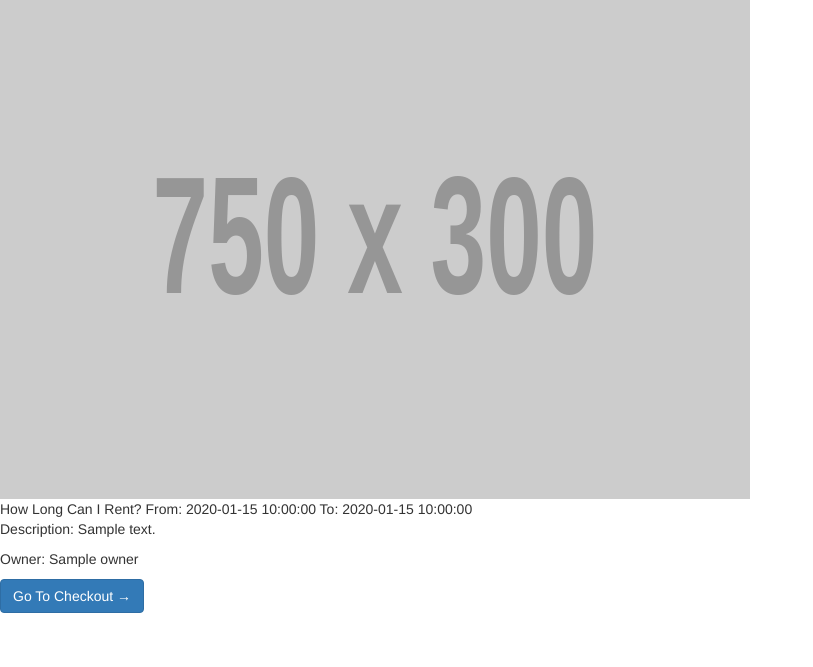
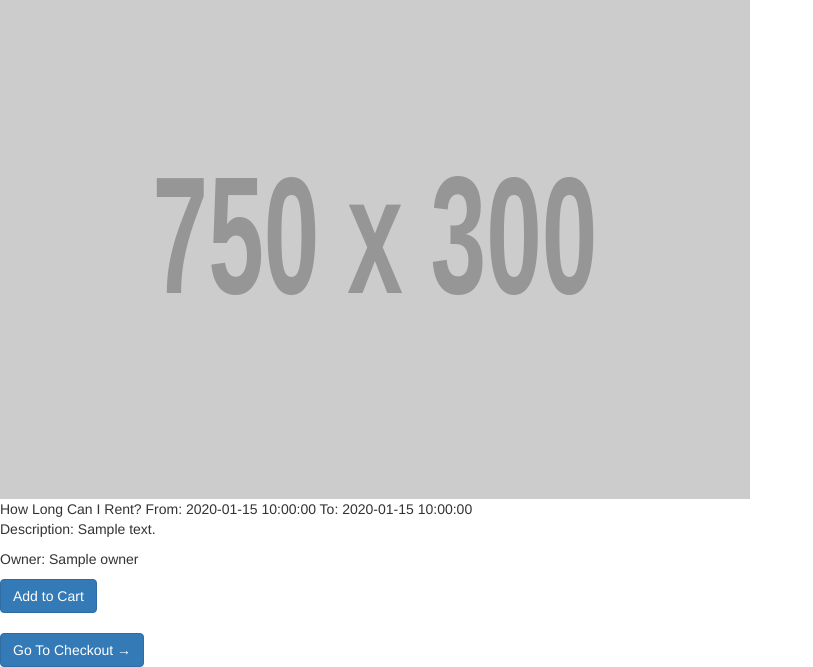
Before and after one commit to nyajallen/CSCI4710_6710_Group11, a Flask app: template Group-FinalProject/templates/read_more.html in a window 1280 px wide. Shown: the part 162-829 px from the top of the page, without its empty margins (0-813 px from the left). Before the commit the page ends 775 px from the top, so only its background shows below. Run offline with Flask 2, Linux system fonts and the light colour scheme; the template is opened without the code that fills it: most values are stand-ins (such as "Sample title", 1, 10 or a date in 2020); grey boxes labelled with a size stand in for pictures from a placeholder-image service; some libraries are stand-ins or nearby versions.

Commit message:
Add to Cart button

```diff
--- a/Group-FinalProject/templates/read_more.html
+++ b/Group-FinalProject/templates/read_more.html
@@ -1,6 +1,7 @@
 {% extends "base.html" %}
 
 {% block title %}Renters Page{% endblock %}
+<link rel="stylesheet" href="https://cdnjs.cloudflare.com/ajax/libs/font-awesome/4.7.0/css/font-awesome.min.css">
 
 {% block content %}
 <!--Item Info-->
@@ -11,6 +12,8 @@
       <div class="howl">How Long Can I Rent? From: {{date_added}} To: {{end_date}}</div>
       <p class="card-text">Description: {{description}}</p>
       <p class="card-text">Owner: {{owner}}</p>
+      <a href="#" class="btn btn-primary">Add to Cart<i class="fa fa-shopping-cart"></i></a>
+      <br><br>
       <a href="#" class="btn btn-primary">Go To Checkout &rarr;</a>
 
 
```
